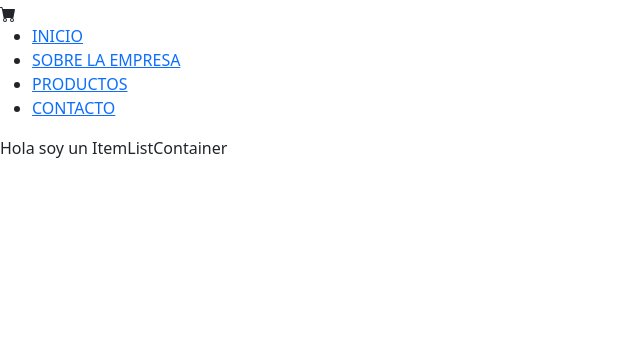
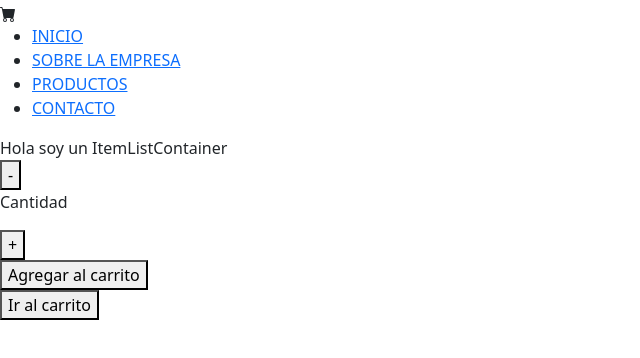
Before and after one commit to OrtegaSebastian/ReactEcommerce, a React (Create React App) app: page / in a window 1280 px wide. Shown: the top 358 px of the page, without its empty margins (0-640 px from the left). Built offline with nearby package versions, Linux system fonts and the light colour scheme.

Commit message:
entrega_contador

```diff
--- a/src/App.js
+++ b/src/App.js
@@ -1,6 +1,7 @@
 import 'bootstrap/dist/css/bootstrap.min.css';
 import NavBar from "./components/NavBar";
 import ItemListContainer from './components/ItemList/ItemListContainer';
+import Contar from './components/ItemCount/ItemCount';
 
 
 
@@ -11,6 +12,7 @@ import ItemListContainer from './components/ItemList/ItemListContainer';
 
     <NavBar />
     <ItemListContainer greetings = "Hola soy un ItemListContainer"/>
+    <Contar/>
     </>
   }
 export default App;
--- /dev/null
+++ b/src/components/ItemCount/ItemCount.jsx
@@ -0,0 +1,38 @@
+import{useState} from 'react'
+
+function Contar({stock, inicial, onAdd}){
+        let [cantidad, setCantidad] = useState(inicial);
+        let [mostrar, setMostrar] = useState(true)
+        const  aumentarCantidad= ()=>{
+    if(cantidad >=stock) setCantidad(cantidad +1 );
+    };
+    const  disminuirCantidad= ()=>{
+        if(cantidad >=inicial) setCantidad(cantidad -1 );
+    };
+
+    const agregarProducto =()=>{
+        onAdd(cantidad)
+        setMostrar(false)
+    }
+    return(
+    <>
+    <div>
+        <div class ="Contar"><button type="button" on onClick={disminuirCantidad}>
+        -
+        </button>
+        <p className='Cantidad'>Cantidad {cantidad}</p>
+        <button type='button' onClick={aumentarCantidad}>
+        +
+        </button>
+        </div>
+        <button on onClick={agregarProducto}>Agregar al carrito</button>
+        </div>
+
+    <button>Ir al carrito</button>
+    </>
+
+)
+}
+
+
+export default Contar;
--- a/src/components/NavBar.jsx
+++ b/src/components/NavBar.jsx
@@ -1,6 +1,12 @@
 import React from 'react'
 import { Container, Menu,MenuItem, MenuItemLink, Wrapper } from './NavBarComponents'
 import CartWidget from './CartWidget/CartWidget'
+
+
+// Chicos muy importante para esta entrega,
+// es definir un state en el container y luego usando
+// el set desde el contador pasar ese valor al container
+
 
 
 const NavBar = () => {
```
